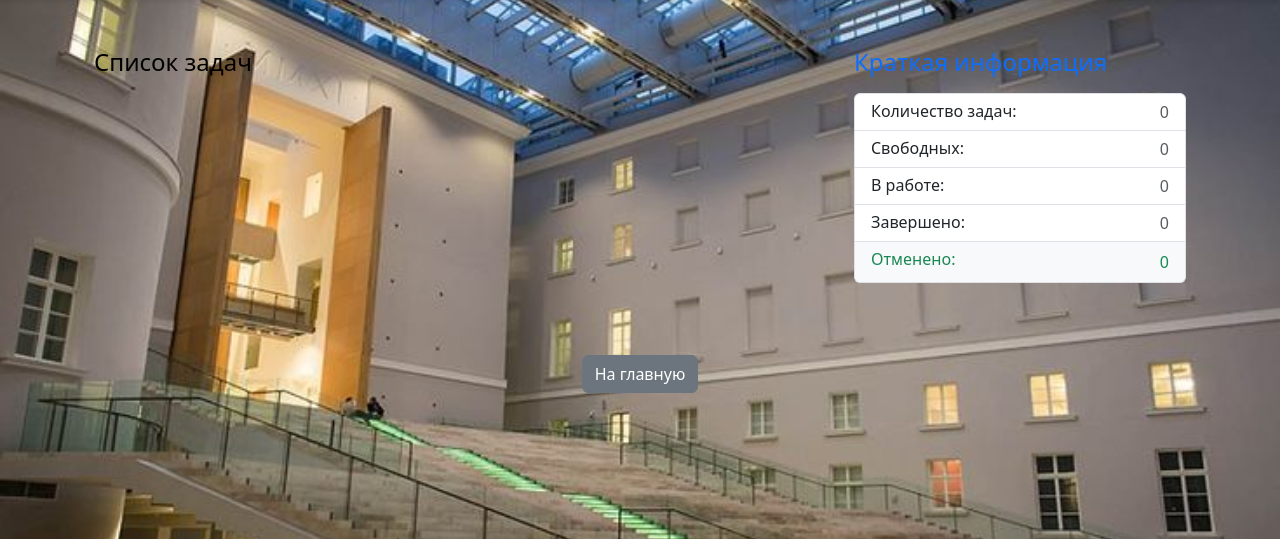
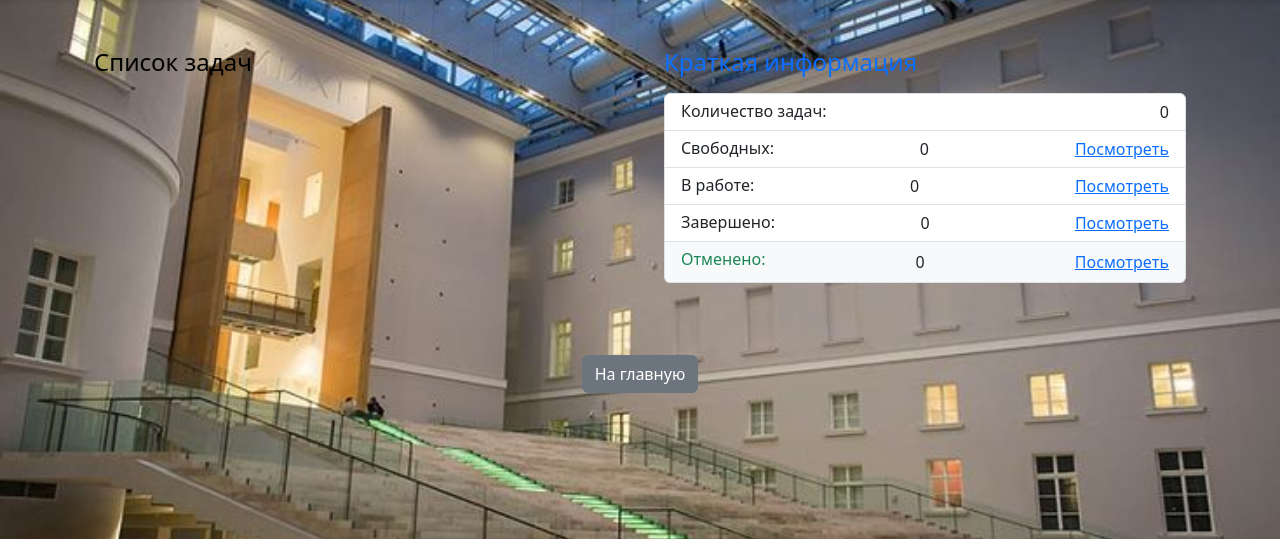
Before and after one commit to SergeiVokhminov/My_OGSH_Project, a Django app: page /tasks/list/ in a window 1280 px wide. Shown: the part 56-595 px from the top of the page. Run offline with Django 5.2, Linux system fonts and the light colour scheme; data that the repository does not hold is empty; some libraries are stand-ins or nearby versions.

Commit message:
обновлен шаблон страницы tasks_list приложения tasks

```diff
--- a/tasks/templates/tasks/tasks_list.html
+++ b/tasks/templates/tasks/tasks_list.html
@@ -5,7 +5,7 @@
 <section class="py-5 container">
 <div class="row g-5">
 
-    <div class="col-md-5 col-lg-4 order-md-last">
+    <div class="col-md-5 col-lg-6 order-md-last">
         <h4 class="d-flex justify-content-between align-items-center mb-3">
             <span class="text-primary">Краткая информация</span>
         </h4>
@@ -15,36 +15,40 @@
                 <div>
                     <h6 class="my-0">Количество задач:</h6>
                 </div>
-                <span class="text-body-secondary">{{ task_count }}</span>
+                <span class="text-body-secondary-center">{{ task_count }}</span>
             </li>
             <li class="list-group-item d-flex justify-content-between lh-sm">
                 <div>
                     <h6 class="my-0">Свободных:</h6>
                 </div>
-                <span class="text-body-secondary">{{ free_task_count }}</span>
+                <span class="text-body-secondary-center">{{ free_task_count }}</span>
+                <a class="link" href="#">Посмотреть</a>
             </li>
             <li class="list-group-item d-flex justify-content-between lh-sm">
                 <div>
                     <h6 class="my-0">В работе:</h6>
                 </div>
-                <span class="text-body-secondary">{{ start_task_count }}</span>
+                <span class="text-body-secondary-center">{{ start_task_count }}</span>
+                <a class="link" href="#">Посмотреть</a>
             </li>
             <li class="list-group-item d-flex justify-content-between lh-sm">
                 <div>
                     <h6 class="my-0">Завершено:</h6>
                 </div>
-                <span class="text-body-secondary">{{ done_task_count }}</span>
+                <span class="text-body-secondary-center">{{ done_task_count }}</span>
+                <a class="link" href="#">Посмотреть</a>
             </li>
             <li class="list-group-item d-flex justify-content-between bg-body-tertiary">
                 <div class="text-success">
                     <h6 class="my-0">Отменено:</h6>
                 </div>
-                <span class="text-success">{{ closed_task_count }}</span>
+                <span class="text-success-center">{{ closed_task_count }}</span>
+                <a class="link" href="#">Посмотреть</a>
             </li>
         </ul>
     </div>
 
-    <div class="col-md-7 col-lg-8">
+    <div class="col-md-7 col-lg-6">
         <h4 class="mb-3">Список задач</h4>
 
         {% for task in object_list %}
@@ -53,31 +57,31 @@
                 <div>
                     <h6 class="my-0">Название:</h6>
                 </div>
-                <span class="text-body-secondary">{{ task.title }}</span>
+                <span class="text-body-secondary-center">{{ task.title }}</span>
             </li>
             <li class="list-group-item d-flex justify-content-between lh-sm">
                 <div>
                     <h6 class="my-0">Исполнитель:</h6>
                 </div>
-                <span class="text-body-secondary">{{ task.employee }}</span>
+                <span class="text-body-secondary-center">{{ task.employee }}</span>
             </li>
             <li class="list-group-item d-flex justify-content-between lh-sm">
                 <div>
                     <h6 class="my-0">Строк исполнения:</h6>
                 </div>
-                <span class="text-body-secondary">{{ task.deadline }}</span>
+                <span class="text-body-secondary-center">{{ task.deadline }}</span>
             </li>
                 <li class="list-group-item d-flex justify-content-between lh-sm">
                 <div>
                     <h6 class="my-0">Статус:</h6>
                 </div>
-                <span class="text-body-secondary">{{ task.get_status_display }}</span>
+                <span class="text-body-secondary-center">{{ task.get_status_display }}</span>
             </li>
             <li class="list-group-item d-flex justify-content-between bg-body-tertiary">
                 <div class="text-success">
                     <h6 class="my-0">Создатель:</h6>
                 </div>
-                <span class="text-success">{{ task.owner }}</span>
+                <span class="text-success-center">{{ task.owner }}</span>
             </li>
             <li class="list-group-item d-flex justify-content-between bg-body-tertiary">
                 <div class="text-success">
```
